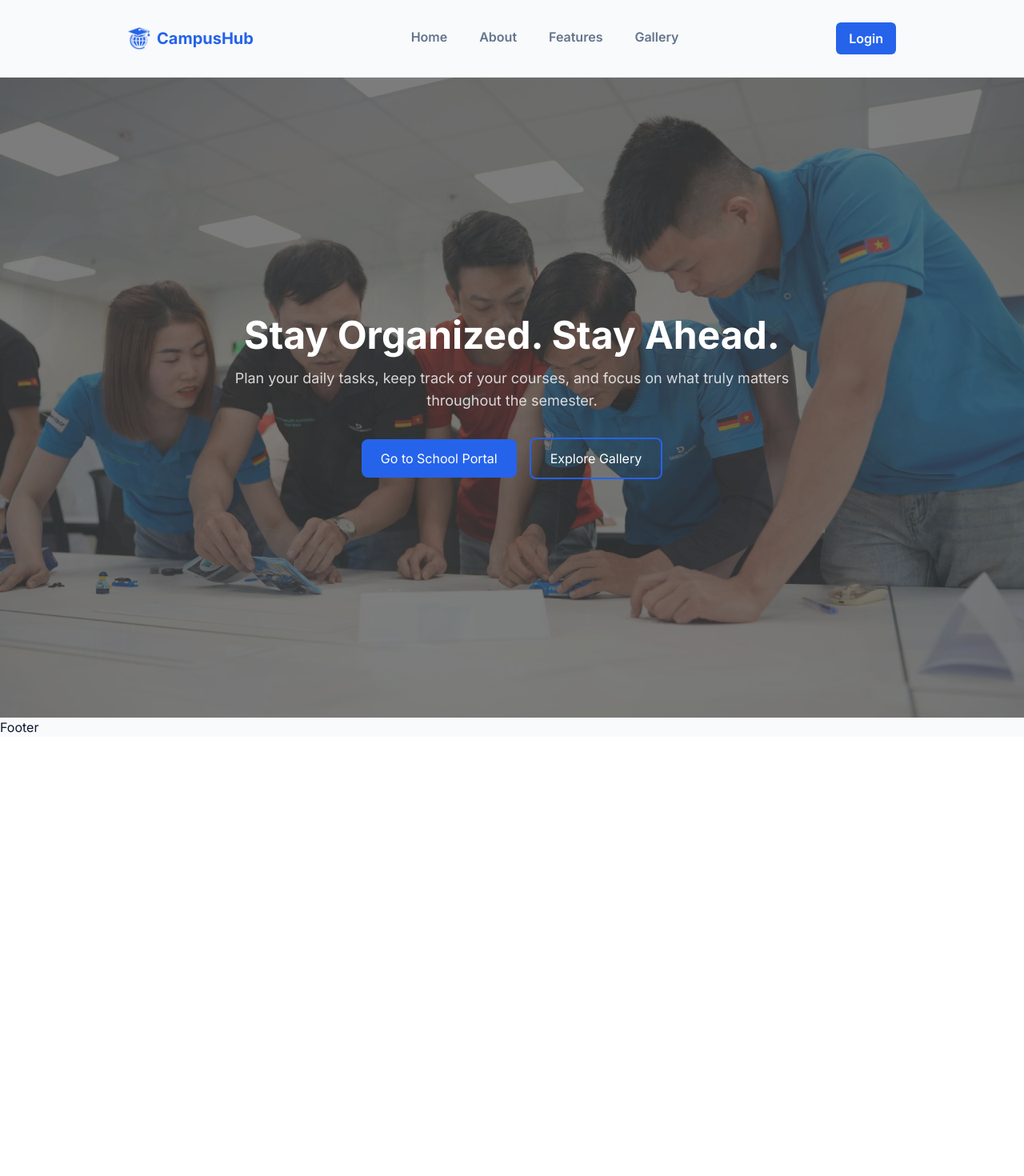
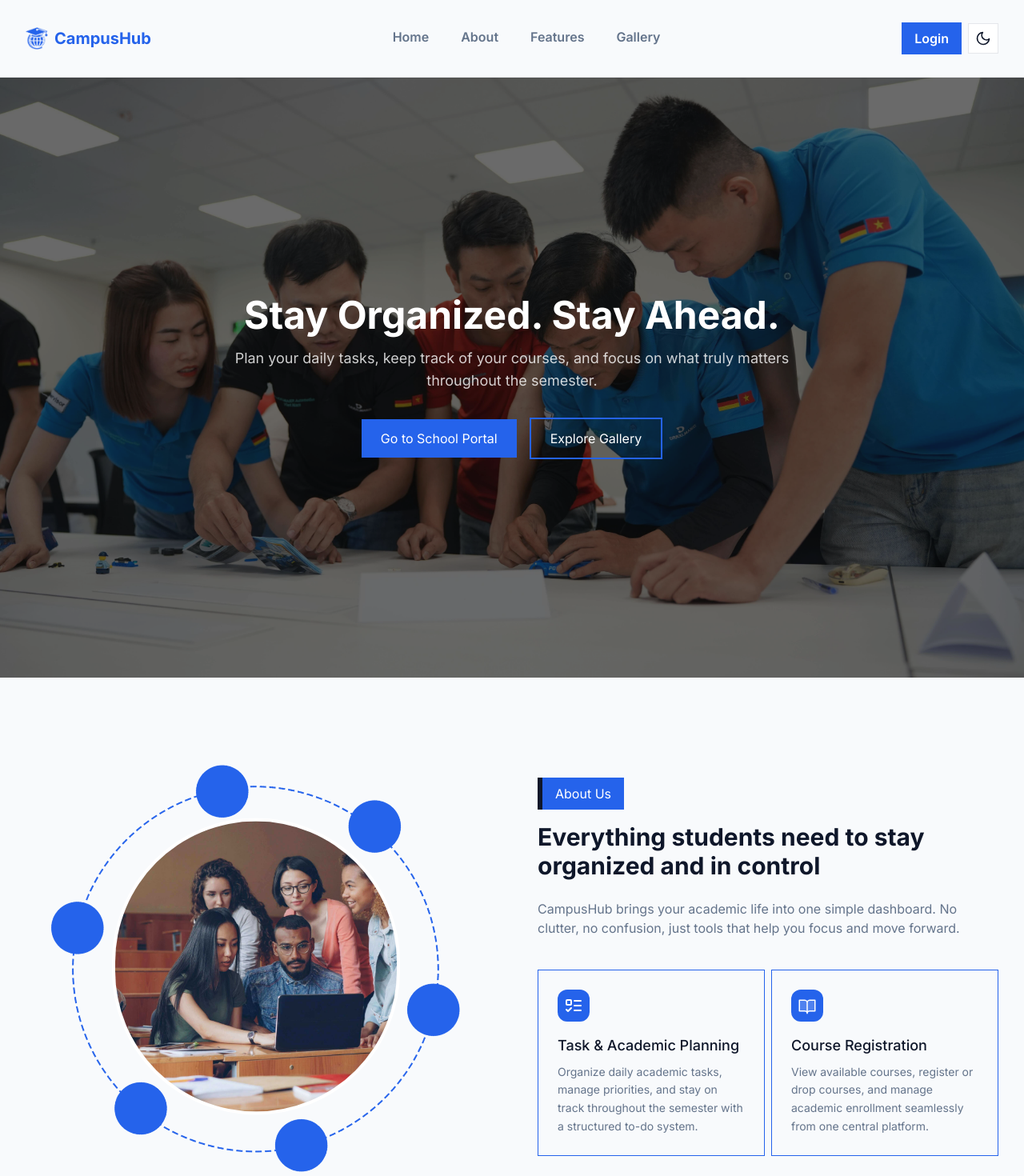
Before and after one commit to Rawweb/school_management_app-frontend, a React (Vite) app: page / in a window 1280 px wide. Shown: the top 1470 px of the page at 80% size. Before the commit the page ends 921 px from the top, so only its background shows below. Built offline with nearby package versions, Linux system fonts and the light colour scheme.

Commit message:
added the about section

```diff
--- a/src/components/layouts/Navbar.jsx
+++ b/src/components/layouts/Navbar.jsx
@@ -1,6 +1,7 @@
 import { useState } from 'react';
 import { HiOutlineMenu, HiOutlineX } from 'react-icons/hi';
 import logo from '../../assets/logo.png';
+import ThemeToggle from '../ui/ThemeToggle';
 
 const navLinks = [
   { label: 'Home', href: '#home' },
@@ -40,10 +41,15 @@ const Navbar = () => {
           ))}
         </div>
 
-        {/* login button */}
-        <button className="hidden md:block bg-primary text-white px-4 py-2 rounded-md hover:bg-primary-hover transition-colors">
-          Login
-        </button>
+        <div className='flex items-center gap-2'>
+          {/* login button */}
+          <button className="hidden md:block bg-primary text-white px-4 py-2 hover:bg-primary-hover transition-colors">
+            Login
+          </button>
+
+          {/* theme toggle */}
+          <ThemeToggle />
+        </div>
 
         {/* mobile menu button */}
         <button
--- a/src/components/ui/Hero.jsx
+++ b/src/components/ui/Hero.jsx
@@ -44,27 +44,30 @@ const Hero = () => {
   }, []);
 
   return (
-    <section id="home" className="relative h-screen overflow-hidden">
+    <section
+      id="home"
+      className="relative overflow-hidden h-125 sm:h-150] lg:h-187.5"
+    >
       {/* Slides */}
       {slides.map((slide, index) => (
         <div
           key={index}
-          className={`absolute inset-0 transition-opacity duration-1000 ${index === currentSlide ? 'opacity-100' : 'opacity-0'}`}
+          className={`absolute top-0 left-0 w-full h-full transition-opacity duration-1000 ${
+            index === currentSlide ? 'opacity-100' : 'opacity-0'
+          }`}
         >
-          {/* Background image */}
           <img
             src={slide.image}
             alt={slide.title}
             className="w-full h-full object-cover"
           />
 
-          {/* Overlay */}
           <div className="absolute inset-0 bg-black/60" />
         </div>
       ))}
 
       {/* Content */}
-      <div className="relative z-10 h-full flex items-center justify-center">
+      <div className="relative z-10 w-full h-full flex items-center justify-center">
         <div className="text-center px-6 max-w-3xl text-white">
           <h1 className="text-3xl md:text-5xl font-bold mb-4 transition-all duration-500">
             {slides[currentSlide].title}
@@ -74,13 +77,12 @@ const Hero = () => {
             {slides[currentSlide].description}
           </p>
 
-          {/* Button stays the same */}
-          <div className='flex justify-center items-center gap-4'>
-            <button className="bg-primary px-6 py-3 rounded-lg hover:bg-primary-hover transition-colors">
+          <div className="flex justify-center items-center gap-4">
+            <button className="bg-primary px-6 py-3 hover:bg-primary-hover transition-colors">
               Go to School Portal
             </button>
 
-            <button className="border-2 border-primary hover:text-primary px-6 py-3 rounded-lg transition-colors">
+            <button className="hidden md:flex border-2 border-primary hover:text-primary px-6 py-3 transition-colors">
               Explore Gallery
             </button>
           </div>
--- a/src/components/ui/ThemeToggle.jsx
+++ b/src/components/ui/ThemeToggle.jsx
@@ -1,4 +1,5 @@
-import { useTheme } from '../hooks/useTheme';
+import { FiSun, FiMoon } from 'react-icons/fi';
+import { useTheme } from '../../hooks/useTheme';
 
 export default function ThemeToggle() {
   const { theme, toggleTheme } = useTheme();
@@ -6,9 +7,15 @@ export default function ThemeToggle() {
   return (
     <button
       onClick={toggleTheme}
-      className="rounded-lg border border-border bg-surface px-3 py-2 text-sm text-text hover:bg-bg transition"
+      aria-label="Toggle theme"
+      className="
+        flex items-center justify-center border border-border bg-surface p-2 text-text hover:bg-bg transition"
     >
-      {theme === 'dark' ? 'Light mode' : 'Dark mode'}
+      {theme === 'dark' ? (
+        <FiSun className="size-5" />
+      ) : (
+        <FiMoon className="size-5" />
+      )}
     </button>
   );
 }
--- a/src/index.css
+++ b/src/index.css
@@ -1,13 +1,13 @@
 @import 'tailwindcss';
 
 @theme {
-    /* ========================
+  /* ========================
      BREAKPOINTS
   ======================== */
-  --breakpoint-sm: 640px;
+  /* --breakpoint-sm: 640px;
   --breakpoint-md: 768px;
   --breakpoint-lg: 976px;
-  --breakpoint-xl: 1024px;
+  --breakpoint-xl: 1024px; */
 
   /* Font */
   --font-sans:
@@ -52,6 +52,8 @@
   html {
     font-family: var(--font-sans);
     scroll-behavior: smooth;
+overflow-x: hidden;
+
   }
 }
 
--- /dev/null
+++ b/src/motion/variants.js
@@ -0,0 +1,60 @@
+// Container animation (stagger children)
+export const sectionContainer = {
+  hidden: {},
+  show: {
+    transition: {
+      staggerChildren: 0.15,
+      delayChildren: 0.1,
+    },
+  },
+};
+
+// Text animation (slide up + fade)
+export const fadeUp = {
+  hidden: {
+    opacity: 0,
+    y: 30,
+  },
+  show: {
+    opacity: 1,
+    y: 0,
+    transition: {
+      duration: 0.6,
+      ease: 'easeOut',
+    },
+  },
+};
+
+// Image animation (scale + fade)
+export const imageReveal = {
+  hidden: {
+    opacity: 0,
+    scale: 0.9,
+  },
+  show: {
+    opacity: 1,
+    scale: 1,
+    transition: {
+      duration: 0.8,
+      ease: 'easeOut',
+    },
+  },
+};
+
+// Card animation (slide + slight scale)
+export const cardReveal = {
+  hidden: {
+    opacity: 0,
+    y: 40,
+    scale: 0.95,
+  },
+  show: {
+    opacity: 1,
+    y: 0,
+    scale: 1,
+    transition: {
+      duration: 0.6,
+      ease: 'easeOut',
+    },
+  },
+};
--- a/src/pages/Home.jsx
+++ b/src/pages/Home.jsx
@@ -1,10 +1,12 @@
 import React from 'react';
 import Hero from '../components/ui/Hero';
+import AboutSection from '../sections/AboutSection';
 
 const Home = () => {
   return (
     <>
       <Hero />
+      <AboutSection />
     </>
   );
 };
--- /dev/null
+++ b/src/sections/AboutSection.jsx
@@ -0,0 +1,112 @@
+import spin from '../assets/spin.png';
+import hero from '../assets/hero.jpg';
+import { LuListTodo } from 'react-icons/lu';
+import { PiBookOpenDuotone } from 'react-icons/pi';
+import { motion } from 'framer-motion';
+
+import {
+  sectionContainer,
+  fadeUp,
+  imageReveal,
+  cardReveal,
+} from '../motion/variants';
+
+const AboutSection = () => {
+  const aboutUs = [
+    {
+      icon: <LuListTodo className="size-6 text-white" />,
+      title: 'Task & Academic Planning',
+      description:
+        'Organize daily academic tasks, manage priorities, and stay on track throughout the semester with a structured to-do system.',
+    },
+    {
+      icon: <PiBookOpenDuotone className="size-6 text-white" />,
+      title: 'Course Registration',
+      description:
+        'View available courses, register or drop courses, and manage academic enrollment seamlessly from one central platform.',
+    },
+  ];
+
+  return (
+    <section id="about" className="container py-24">
+      <motion.div
+        className="grid grid-cols-1 lg:grid-cols-2 gap-16 items-center"
+        variants={sectionContainer}
+        initial="hidden"
+        whileInView="show"
+        viewport={{ once: false, amount: 0.3 }} // animate every time it enters
+      >
+        {/* left - image */}
+        <motion.div
+          variants={imageReveal}
+          className="relative mx-auto w-70 sm:w-120 lg:h-132.5"
+        >
+          {/* spinning image */}
+          <img
+            src={spin}
+            alt="Decorative Spin"
+            className="w-full h-full animate-spin [animation-duration:20s]"
+          />
+
+          {/* centered image */}
+          <img
+            src={hero}
+            alt="Students collaborating"
+            className="absolute top-1/2 left-1/2 -translate-x-1/2 -translate-y-1/2 w-[75%] h-[70%] rounded-full object-cover border-4 border-white"
+          />
+        </motion.div>
+
+        {/* right - card content */}
+        <div className="w-full">
+          <motion.span
+            variants={fadeUp}
+            className="inline-block bg-primary px-4 py-2 text-white mb-4 border-l-6 border-text"
+          >
+            About Us
+          </motion.span>
+
+          <motion.h2
+            variants={fadeUp}
+            className="text-2xl md:text-3xl font-bold max-w-xl mb-6"
+          >
+            Everything students need to stay organized and in control
+          </motion.h2>
+
+          <motion.p
+            variants={fadeUp}
+            className="text-text-muted max-w-xl mb-10"
+          >
+            CampusHub brings your academic life into one simple dashboard. No
+            clutter, no confusion, just tools that help you focus and move
+            forward.
+          </motion.p>
+
+          {/* cards */}
+          <div className="grid grid-cols-1 md:grid-cols-2 gap-y-6 gap-x-2">
+            {aboutUs.map((item, index) => (
+              <motion.div
+                key={index}
+                variants={cardReveal}
+                className="group border border-primary p-6 hover:-translate-y-1 hover:shadow-lg transition-all duration-300"
+              >
+                <div className="mb-4 size-10 flex items-center justify-center rounded-xl bg-primary group-hover:bg-primary-hover transition-colors">
+                  {item.icon}
+                </div>
+
+                <h3 className="text-lg font-medium mb-2">
+                  {item.title}
+                </h3>
+
+                <p className="text-sm text-text-muted leading-relaxed">
+                  {item.description}
+                </p>
+              </motion.div>
+            ))}
+          </div>
+        </div>
+      </motion.div>
+    </section>
+  );
+};
+
+export default AboutSection;
```
Also changed, not shown: src/assets/spin.png (added).
